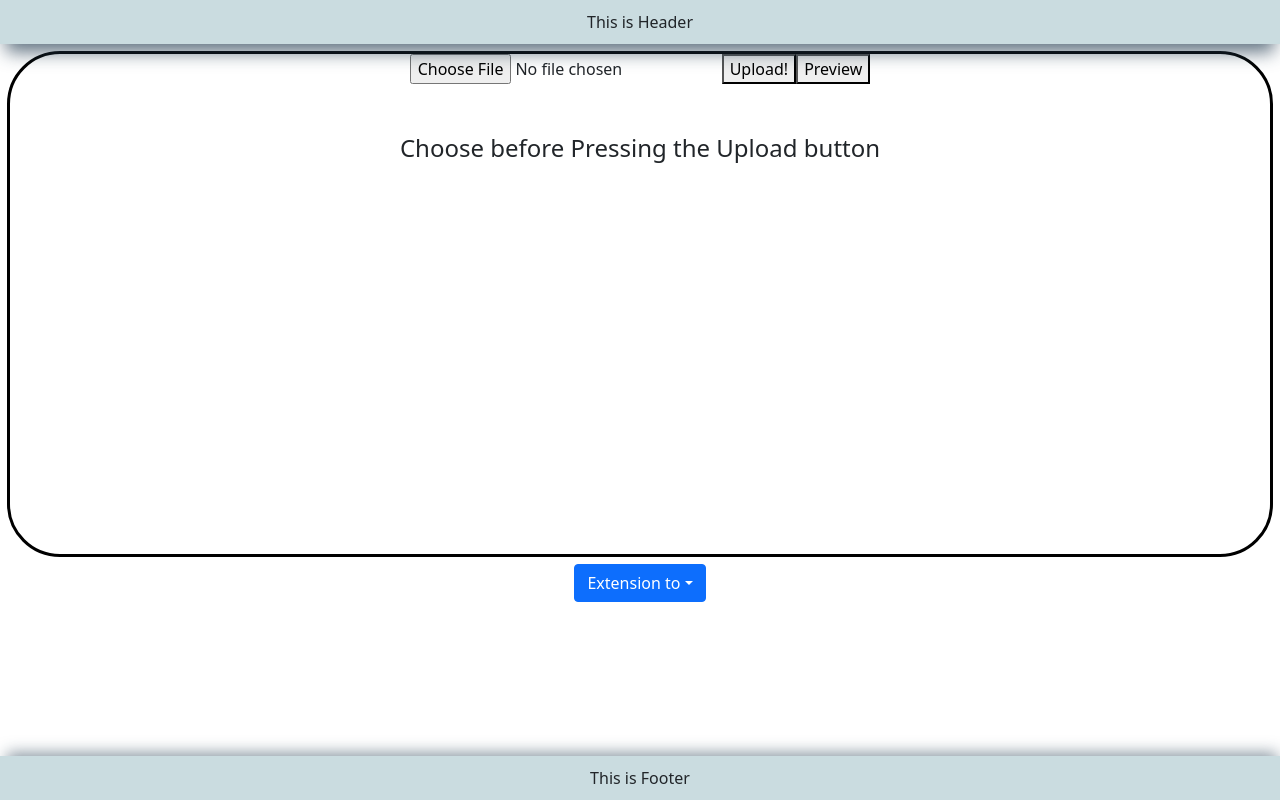
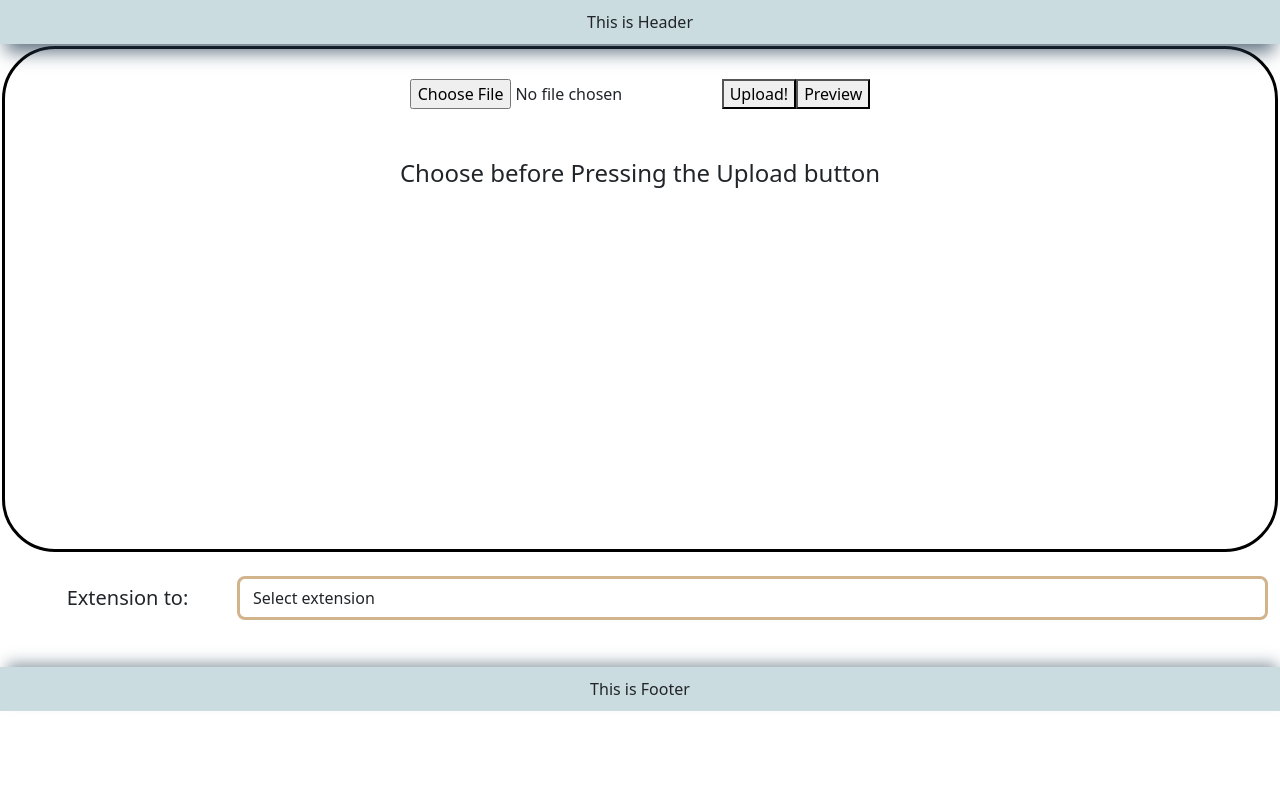
Before and after one commit to VKislov/converter, a React (Create React App) app: page / in a window 1280 px wide. Built offline with nearby package versions, Linux system fonts and the light colour scheme.

Commit message:
fix uploaderReducer , changed extension changer

```diff
--- a/src/App.module.css
+++ b/src/App.module.css
@@ -19,10 +19,8 @@
   grid-area: "content";
 }
 .footer {
-  position: relative;
   width: 100%;
   grid-area: "footer";
-  height: 100px;
   bottom: 0;
 }
 
--- a/src/api/fileUploaderAPI.js
+++ b/src/api/fileUploaderAPI.js
@@ -5,6 +5,7 @@ export const fileUploaderAPI = {
       method: "post",
       url: "http://94.137.242.252:7777/ImageConverter",
       data: formData,
+      responseType: "blob",
       headers: { "Content-Type": "multipart/form-data" },
     });
   },
--- a/src/component/ExtensionChanger/ExtensionChanger.jsx
+++ b/src/component/ExtensionChanger/ExtensionChanger.jsx
@@ -1,29 +1,56 @@
-import { Dropdown, DropdownButton } from "react-bootstrap";
+import React from "react";
+import { Button, Collapse, ListGroup } from "react-bootstrap";
+import { ItemListGroup } from "../ItemListGroup/ItemListGroup";
+import style from "./ExtensionChanger.module.css";
+export class ExtensionChanger extends React.Component {
+  state = { extInSelector: "Select extension" };
+  onExtensionChange = (ext) => {
+    this.setState({ extInSelector: ext, openCollapse: false });
+  };
+  mapExtensionsFromProps = () => {
+    return this.props.extensions.map((ext) => (
+      <ItemListGroup
+        extension={ext}
+        onExtensionChange={this.onExtensionChange}
+      />
+    ));
+  };
+  render() {
+    return (
+      <div className={style.ExtensionChangerArea}>
+        {
+          <style type="text/css">
+            {`
+        .btn-width {
+          width: 100%;
+  border-radius: 5px;
+  outline: solid tan;
+  margin: 10px;
+  text-align:left;
+        }
+      `}
+          </style>
+        }
+        <div className={style.extensionToText}>Extension to: </div>
 
-export const ExtensionChanger = (props) => {
-  const onExtensionChangePng = () => {
-    props.onExtensionChange("png");
-  };
-  const onExtensionChangeJpg = () => {
-    props.onExtensionChange("jpg");
-  };
-  const onExtensionChangeBmp = () => {
-    props.onExtensionChange("bmp");
-  };
-  return (
-    <div>
-      <DropdownButton id="dropdown-item-button" title="Extension to">
-        <Dropdown.ItemText>Dropdown item text</Dropdown.ItemText>
-        <Dropdown.Item as="button" onClick={onExtensionChangePng}>
-          png
-        </Dropdown.Item>
-        <Dropdown.Item as="button" onClick={onExtensionChangeJpg}>
-          jpg
-        </Dropdown.Item>
-        <Dropdown.Item as="button" onClick={onExtensionChangeBmp}>
-          svg
-        </Dropdown.Item>
-      </DropdownButton>
-    </div>
-  );
-};
+        <div className={style.selectorExt}>
+          <Button
+            variant="width"
+            onClick={() =>
+              this.setState({ openCollapse: !this.state.openCollapse })
+            }
+            aria-controls="example-collapse-text"
+            aria-expanded={this.state.openCollapse}
+          >
+            {this.state.extInSelector}
+          </Button>
+          <Collapse in={this.state.openCollapse}>
+            <div id="example-collapse-text">
+              <ListGroup as="ul">{this.mapExtensionsFromProps()}</ListGroup>
+            </div>
+          </Collapse>
+        </div>
+      </div>
+    );
+  }
+}
--- /dev/null
+++ b/src/component/ExtensionChanger/ExtensionChanger.module.css
@@ -0,0 +1,18 @@
+.btn-width {
+  width: fit-content;
+  height: 50%;
+}
+.ExtensionChangerArea {
+  display: grid;
+  grid-template-columns: 2fr 10fr;
+  grid-template-areas: "extensionToText selectorExt";
+  padding: 10px;
+}
+.extensionToText {
+  grid-area: "extensionToText";
+  font-size: 20px;
+  align-self: center;
+}
+.selectorExt {
+  grid-area: "selectorExt";
+}
--- a/src/component/ExtensionChanger/ExtensionChangerContainer.js
+++ b/src/component/ExtensionChanger/ExtensionChangerContainer.js
@@ -2,7 +2,7 @@ import { connect } from "react-redux";
 import { onExtensionChangeAC } from "../../redux/fileUploaderReducer";
 import { ExtensionChanger } from "./ExtensionChanger";
 const mapStateToProps = (state) => {
-  return {};
+  return { extensions: state.fileUploaderReducer.extensions };
 };
 const mapDispatchToProps = (dispatch) => {
   return {
--- a/src/component/Footer/Footer.module.css
+++ b/src/component/Footer/Footer.module.css
@@ -2,7 +2,6 @@
   align-items: center;
   padding: 10px;
   width: 100%;
-  position: fixed;
   bottom: 0;
   background-color: rgb(202, 220, 224);
   -webkit-box-shadow: 2px -8px 15px -5px rgba(34, 60, 80, 0.54);
--- /dev/null
+++ b/src/component/ItemListGroup/ItemListGroup.jsx
@@ -0,0 +1,21 @@
+import React from "react";
+import { ListGroup } from "react-bootstrap";
+
+export class ItemListGroup extends React.Component {
+  cock = () => {
+    this.props.onExtensionChange(this.props.extension);
+  };
+  render() {
+    return (
+      <div>
+        <ListGroup.Item
+          as="li"
+          onClick={this.cock}
+          style={{ textAlign: "left" }}
+        >
+          {this.props.extension}
+        </ListGroup.Item>
+      </div>
+    );
+  }
+}
--- a/src/component/content/Content.jsx
+++ b/src/component/content/Content.jsx
@@ -32,10 +32,10 @@ export class Content extends React.Component {
     }
   };
   downloadImage = () => {
-    if (!(this.props.urlConvertedFile === null)) {
+    if (this.props.convertedFile) {
       return (
-        <a href={this.props.urlConvertedFile} download>
-          download
+        <a href={this.props.convertedFile} download>
+          <button>download</button>
         </a>
       );
     }
--- a/src/component/content/Content.module.css
+++ b/src/component/content/Content.module.css
@@ -1,5 +1,5 @@
 .content {
-  padding: 10px;
+  padding: 5px;
   padding-bottom: 20px;
 }
 .sticky {
@@ -13,4 +13,5 @@
   height: 500px;
   outline: solid black;
   border-radius: 50px;
+  padding: 30px;
 }
--- a/src/component/content/ContentContainer.jsx
+++ b/src/component/content/ContentContainer.jsx
@@ -1,7 +1,7 @@
 import { connect } from "react-redux";
 import { Content } from "./Content";
 const mapStateToProps = (state) => {
-  return { urlConvertedFile: state.fileUploaderReducer.urlConvertedFile };
+  return { convertedFile: state.fileUploaderReducer.convertedFile };
 };
 const mapDispatchToProps = (dispatch) => {
   return {};
--- a/src/redux/fileUploaderReducer.js
+++ b/src/redux/fileUploaderReducer.js
@@ -9,6 +9,7 @@ let initialState = {
   convertedFile: null,
   extensionTo: null,
   urlConvertedFile: null,
+  extensions: ["png", "jpeg", "bpm"],
 };
 
 const fileUploaderReducer = (state = initialState, action) => {
@@ -23,18 +24,9 @@ const fileUploaderReducer = (state = initialState, action) => {
       let fileData = new FormData();
       fileData.append("ImageFile", stateCopy.imageFile);
       fileData.append("ExtensionTo", stateCopy.extensionTo);
-      //stateCopy.fileData = fileData; скорее всего избыточно. И так будет работать
-      fileUploaderAPI
-        .sendImageToServer(fileData)
-        .then((response) => {
-          stateCopy.convertedFile = response.data;
-        })
-        .then(() => {
-          stateCopy.urlConvertedFile = URL.createObjectURL(
-            stateCopy.convertedFile
-          );
-        });
-
+      fileUploaderAPI.sendImageToServer(fileData).then((response) => {
+        stateCopy.convertedFile = URL.createObjectURL(response.data);
+      });
       return stateCopy;
     }
     case ON_EXTENSION_CHANGE: {
```
